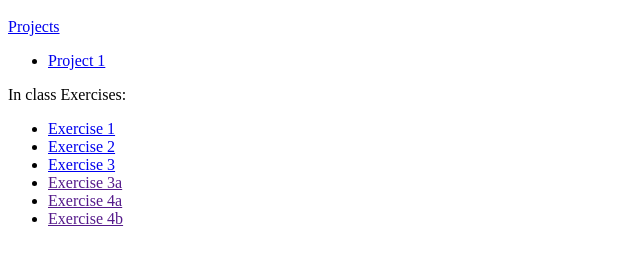
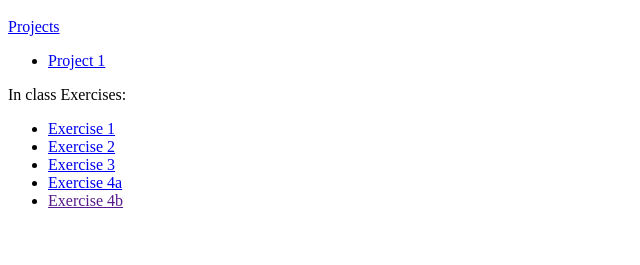
Before and after one commit to abauer95/interactivemedia323, a plain HTML site: page index.html in a window 1280 px wide. Shown: the part 109-374 px from the top of the page, without its empty margins (0-640 px from the left). Drawn offline with Linux system fonts and the light colour scheme.

Commit message:
Added link for exercise 4

```diff
--- a/index.html
+++ b/index.html
@@ -22,8 +22,7 @@
     	<li><a href="http://abauer95.github.io/interactivemedia323/exercise1/">Exercise 1</a></li>
     	<li><a href="http://abauer95.github.io/interactivemedia323/exercise2/">Exercise 2</a></li>
       <li><a href="http://abauer95.github.io/interactivemedia323/exercise3/">Exercise 3</a></li>
-      <li><a href="">Exercise 3a</a></li>
-      <li><a href="">Exercise 4a</a></li>
+      <li><a href="http://abauer95.github.io/interactivemedia323/exercise4">Exercise 4a</a></li>
       <li><a href="">Exercise 4b</a></li>
     </ul>
   </p>
```
